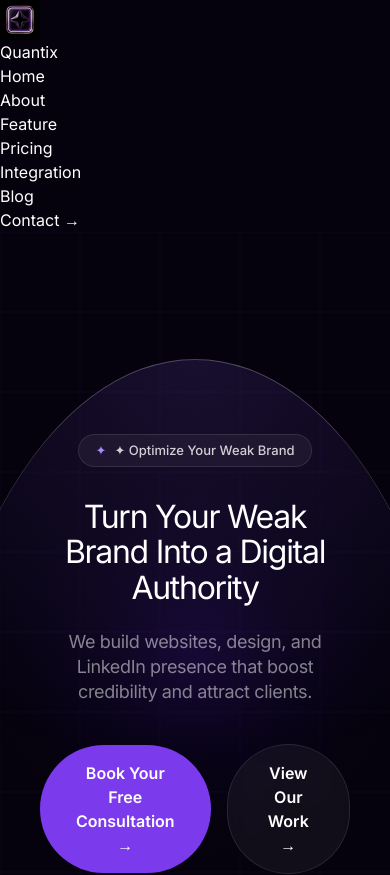
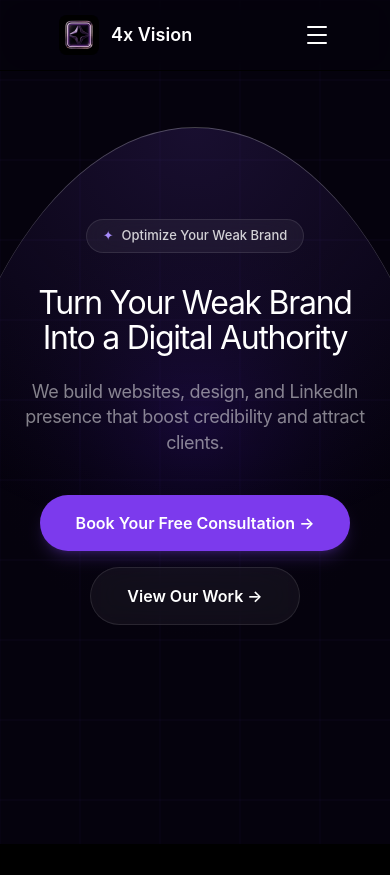
Before and after one commit to UMMEKASHAF12/4x-Vision-Website-, a React (Vite) app: page / in a window 390 px wide. Shown: the top 875 px of the page. Built offline with nearby package versions, Linux system fonts and the light colour scheme.

Commit message:
make navbar responsive

```diff
--- a/src/App.jsx
+++ b/src/App.jsx
@@ -1,5 +1,5 @@
 import { BrowserRouter as Router, Routes, Route } from "react-router-dom";
-import Home from "./Pages/Home"; // ya "./components/Home"
+import Home from "./Pages/Home";
 import './index.css'
 
 function App() {
--- a/src/components/Hero.jsx
+++ b/src/components/Hero.jsx
@@ -1,106 +1,4 @@
-import React, { useEffect, useRef, useContext } from "react";
-import { GlobalContext } from "../context/GlobalContext";
-
-const CSS = `
-@import url('https://fonts.googleapis.com/css2?family=Inter:wght@300;400;500;600;700;800;900&display=swap');
-
-*, *::before, *::after { margin:0; padding:0; box-sizing:border-box; }
-
-html, body {
-  width:100%; min-height:100%;
-  font-family: 'Inter', sans-serif;
-  background:#05020d;
-  color:#fff;
-  overflow-x:hidden;
-  cursor: none;
-}
-
-/* Custom Cursor */
-#ca { position:fixed; width:6px; height:6px; border-radius:50%; background:#fff; pointer-events:none; z-index:9999; transform:translate(-50%,-50%); transition: transform 0.1s ease; }
-#cb { position:fixed; width:34px; height:34px; border-radius:50%; border:1px solid rgba(167,139,250,0.5); pointer-events:none; z-index:9998; transform:translate(-50%,-50%); transition: width 0.3s, height 0.3s; }
-
-/* Hero Section */
-.hero {
-  position:relative; width:100vw; height:100vh;
-  display:flex; flex-direction:column; align-items:center; justify-content:center;
-  text-align:center; overflow:hidden;
-}
-
-/* Glass Arc */
-.glass-arc {
-  position: absolute;
-  top: 15%;
-  width: 140%;
-  height: 1000px;
-  border-radius: 100%;
-  border-top: 1px solid rgba(255,255,255,0.25);
-  background: radial-gradient(circle at center top, rgba(139,92,246,0.15) 0%, transparent 40%);
-  z-index: 2;
-  pointer-events: none;
-}
-
-#bg-canvas { position:absolute; inset:0; z-index:1; }
-
-/* Content */
-.h-inner {
-  position:relative;
-  z-index:10;
-  width: 100%;
-  max-width: 1200px;
-  padding: 0 40px;
-  display: flex;
-  flex-direction: column;
-  align-items: center;
-}
-
-.badge {
-  display:inline-flex; align-items:center; gap:8px;
-  padding:6px 16px; border-radius:999px;
-  background:rgba(255,255,255,0.05); border:1px solid rgba(255,255,255,0.1);
-  font-size:13px; font-weight:500; color:rgba(255,255,255,0.8);
-  margin-bottom:32px; backdrop-filter:blur(10px);
-}
-
-.h-title {
-  font-size: clamp(32px, 5.5vw, 82px);
-  font-weight: 400;
-  line-height: 1.1;
-  letter-spacing: -0.04em;
-  color: #fff;
-  margin-bottom: 24px;
-  text-align: center;
-  width: 100%;
-  max-width: 1000px;
-  display: inline-block;
-  word-break: keep-all;
-}
-
-.h-sub {
-  font-size: 18px;
-  font-weight: 400;
-  color: rgba(255, 255, 255, 0.5);
-  max-width: 500px;
-  margin: 0 auto 40px;
-  line-height: 1.4;
-  letter-spacing: -0.02em;
-  text-align: center;
-}
-
-.btns { display:flex; align-items:center; justify-content:center; gap:16px; }
-
-.btn-p {
-  background:#7c3aed; color:#fff; border:none; padding:16px 36px;
-  border-radius:999px; font-weight:600; font-size:16px; cursor:pointer;
-  display:flex; align-items:center; gap:10px; transition: 0.3s;
-}
-
-.btn-s {
-  background:rgba(255,255,255,0.05); color:#fff; border:1px solid rgba(255,255,255,0.1);
-  padding:16px 36px; border-radius:999px; font-weight:600; font-size:16px; cursor:pointer;
-  transition: 0.3s; backdrop-filter: blur(10px);
-}
-.btn-s:hover { background: rgba(255,255,255,0.1); }
-`;
+import React, { useEffect, useRef } from "react";
 
 function BgCanvas() {
   const cvs = useRef(null);
@@ -130,11 +28,11 @@ function BgCanvas() {
         ctx.beginPath(); ctx.moveTo(0, y); ctx.lineTo(w, y); ctx.stroke();
       }
 
-      const grad = ctx.createRadialGradient(w/2, h/2, 0, w/2, h/2, w*0.6);
+      const grad = ctx.createRadialGradient(w / 2, h / 2, 0, w / 2, h / 2, w * 0.6);
       grad.addColorStop(0, "rgba(88, 28, 235, 0.15)");
       grad.addColorStop(1, "transparent");
       ctx.fillStyle = grad;
-      ctx.fillRect(0,0,w,h);
+      ctx.fillRect(0, 0, w, h);
 
       raf.current = requestAnimationFrame(draw);
     };
@@ -142,18 +40,20 @@ function BgCanvas() {
     fit();
     window.addEventListener("resize", fit);
     raf.current = requestAnimationFrame(draw);
-    return () => { cancelAnimationFrame(raf.current); window.removeEventListener("resize", fit); };
+    return () => {
+      cancelAnimationFrame(raf.current);
+      window.removeEventListener("resize", fit);
+    };
   }, []);
 
-  return <canvas ref={cvs} id="bg-canvas" />;
+  return <canvas ref={cvs} className="absolute inset-0 z-[1]" />;
 }
 
 export default function Hero() {
-  const { heroData } = useContext(GlobalContext);
-
-  const dotRef = useRef(null), ringRef = useRef(null);
-  const mouse = useRef({ x:-100, y:-100 });
-  const ring = useRef({ x:-100, y:-100 });
+  const dotRef = useRef(null);
+  const ringRef = useRef(null);
+  const mouse = useRef({ x: -100, y: -100 });
+  const ring = useRef({ x: -100, y: -100 });
 
   useEffect(() => {
     const mv = e => { mouse.current.x = e.clientX; mouse.current.y = e.clientY; };
@@ -181,30 +81,52 @@ export default function Hero() {
   }, []);
 
   return (
-    <>
-      <style>{CSS}</style>
-      <div id="ca" ref={dotRef} />
-      <div id="cb" ref={ringRef} />
+    <div className="bg-[#05020d] min-h-screen font-['Inter',sans-serif] text-white overflow-hidden selection:bg-violet-500/30">
 
-      <section className="hero">
+      {/* Custom Cursor Components */}
+      <div
+        ref={dotRef}
+        className="fixed w-1.5 h-1.5 rounded-full bg-white pointer-events-none z-[9999] -translate-x-1/2 -translate-y-1/2 transition-transform duration-100 ease-out"
+      />
+      <div
+        ref={ringRef}
+        className="fixed w-[34px] h-[34px] rounded-full border border-violet-400/50 pointer-events-none z-[9998] -translate-x-1/2 -translate-y-1/2 transition-[width,height] duration-300"
+      />
+
+      <section className="relative w-screen h-screen flex flex-col items-center justify-center text-center overflow-hidden px-4">
         <BgCanvas />
-        <div className="glass-arc" />
 
-        <div className="h-inner">
-          <div className="badge">
-            <span style={{color: '#a78bfa'}}>✦</span> {heroData.badge}
+        {/* Glass Arc Effect */}
+        <div className="absolute top-[15%] w-[140%] h-[1000px] rounded-[100%] border-t border-white/25 bg-[radial-gradient(circle_at_center_top,_rgba(139,92,246,0.15)_0%,_transparent_40%)] z-[2] pointer-events-none" />
+
+        <div className="relative z-10 w-full max-w-[1200px] flex flex-col items-center">
+
+          {/* Badge Text */}
+          <div className="inline-flex items-center gap-2 px-4 py-1.5 rounded-full bg-white/5 border border-white/10 text-[13px] font-medium text-white/80 mb-8 backdrop-blur-lg">
+            <span className="text-[#a78bfa]">✦</span> Optimize Your Weak Brand
           </div>
 
-          <h1 className="h-title">{heroData.heading}</h1>
+          {/* Heading Text */}
+          <h1 className="text-[clamp(32px,5.5vw,82px)] font-normal leading-[1.1] tracking-[-0.04em] text-white mb-6 text-center w-full max-w-[1000px] inline-block break-keep">
+            Turn Your Weak Brand Into a Digital Authority
+          </h1>
 
-          <p className="h-sub">{heroData.subheading}</p>
+          {/* Subheading Text */}
+          <p className="text-lg font-normal text-white/50 max-w-[550px] mx-auto mb-10 leading-[1.4] tracking-[-0.02em]">
+            We build websites, design, and LinkedIn presence that boost credibility and attract clients.
+          </p>
 
-          <div className="btns">
-            <button className="btn-p">{heroData.primaryBtn}</button>
-            <button className="btn-s">{heroData.secondaryBtn}</button>
+          {/* Buttons Text */}
+          <div className="flex flex-col sm:flex-row items-center justify-center gap-4">
+            <button className="bg-[#7c3aed] hover:bg-[#6d28d9] text-white px-9 py-4 rounded-full font-semibold text-base flex items-center gap-2.5 transition-all duration-300 active:scale-95 shadow-lg shadow-violet-500/20">
+              Book Your Free Consultation →
+            </button>
+            <button className="bg-white/5 hover:bg-white/10 border border-white/10 text-white px-9 py-4 rounded-full font-semibold text-base transition-all duration-300 backdrop-blur-lg active:scale-95">
+              View Our Work →
+            </button>
           </div>
         </div>
       </section>
-    </>
+    </div>
   );
 }
--- a/src/components/Navbar.jsx
+++ b/src/components/Navbar.jsx
@@ -3,32 +3,110 @@ import Logo from "../assets/logo.jpeg";
 
 export default function Navbar() {
   const [active, setActive] = useState("Home");
+  const [open, setOpen] = useState(false);
+  const links = [
+    "Home",
+    "About",
+    "Services",
+    "Testimonials",
+    "FAQs",
+    "Contact",
+  ];
 
   return (
-    <nav className="nav">
-      <div className="logo">
-        <div className="logo-box">
-          {" "}
-          <img src={Logo} alt="Logo" width={40} />
+    <>
+      <nav className="z-50 flex items-center justify-between px-[59px] py-[15px] bg-[#05020d]/50 border-b backdrop-blur-lg fixed w-full">
+        {/* Logo */}
+        <div className="flex items-center text-white font-semibold text-lg gap-3">
+          <div className="w-10 h-10 rounded-lg overflow-hidden flex items-center justify-center">
+            <img src={Logo} alt="Logo" />
+          </div>
+          4x Vision
         </div>
-        Quantix
-      </div>
 
-      <div className="nav-pill">
-        {["Home", "About", "Feature", "Pricing", "Integration", "Blog"].map(
-          (l) => (
+        {/* Desktop pill */}
+        <div className="hidden md:flex items-center bg-white/5 border border-white/10 rounded-full px-[8px] py-[12px] gap-5">
+          {links.map((l) => (
             <div
               key={l}
-              className={`nl${active === l ? " on" : ""}`}
               onClick={() => setActive(l)}
+              className={`px-3.5 py-1.5 rounded-full text-sm cursor-pointer transition-all duration-200
+                ${
+                  active === l
+                    ? "bg-white/10 text-white"
+                    : "text-white/50 hover:text-white hover:bg-white/5"
+                }`}
             >
               {l}
             </div>
-          )
-        )}
+          ))}
+        </div>
+
+        {/* Desktop CTA  */}
+        <button className="hidden md:block bg-white text-[#05020d] font-semibold text-sm px-[15px] py-[10px] rounded-full">
+          Shedule 1:1 meeting
+        </button>
+
+        {/* Hamburger  */}
+        <button
+          onClick={() => setOpen(!open)}
+          className="md:hidden flex flex-col gap-1.5 z-[101] p-1"
+          aria-label="Toggle menu"
+        >
+          <span
+            className={`block w-5 h-0.5 bg-white rounded transition-transform duration-250
+            ${open ? "translate-y-2 rotate-45" : ""}`}
+          />
+          <span
+            className={`block w-5 h-0.5 bg-white rounded transition-opacity duration-200
+            ${open ? "opacity-0" : ""}`}
+          />
+          <span
+            className={`block w-5 h-0.5 bg-white rounded transition-transform duration-250
+            ${open ? "-translate-y-2 -rotate-45" : ""}`}
+          />
+        </button>
+      </nav>
+
+      {/* Overlay */}
+      <div
+        onClick={() => setOpen(false)}
+        className={`fixed inset-0 bg-black/50 z-[99] transition-opacity duration-250 md:hidden
+          ${
+            open
+              ? "opacity-100 pointer-events-auto"
+              : "opacity-0 pointer-events-none"
+          }`}
+      />
+
+      {/* Sidebar */}
+      <div
+        className={`fixed top-0 right-0 h-full w-64 bg-[#0f0f17] border-l border-white/10 z-[100]
+        flex flex-col pt-20 px-5 pb-8 gap-1.5 transition-transform duration-300 md:hidden
+        ${open ? "translate-x-0" : "translate-x-full"}`}
+      >
+        {links.map((l) => (
+          <div
+            key={l}
+            onClick={() => {
+              setActive(l);
+              setOpen(false);
+            }}
+            className={`px-4 py-2.5 rounded-xl text-[15px] cursor-pointer transition-all duration-200
+              ${
+                active === l
+                  ? "bg-white/10 text-white"
+                  : "text-white/50 hover:text-white hover:bg-white/5"
+              }`}
+          >
+            {l}
+          </div>
+        ))}
+
+        <button className="mt-4 bg-white text-[#05020d] font-semibold text-sm py-3 rounded-xl">
+          Contact →
+        </button>
       </div>
-
-      <button className="nav-btn">Contact →</button>
-    </nav>
+    </>
   );
 }
--- a/src/components/Stats.jsx
+++ b/src/components/Stats.jsx
@@ -46,7 +46,7 @@ const Stats = () => {
                 {item.num}
               </h2>
 
-              <p className="text-[16px] leading-snug max-w-[240px] text-purple-500">
+              <p className="text-[16px] leading-snug max-w-[240px] text-[#7c3aed]">
                 {item.text}
               </p>
 
--- a/src/context/GlobalContext.jsx
+++ /dev/null
@@ -1,23 +0,0 @@
-import { createContext } from "react";
-
-export const GlobalContext = createContext();
-
-export const GlobalProvider = ({ children }) => {
-  // Hero Section Data
-  const heroData = {
-    badge: "✦ Optimize Your Weak Brand",
-    heading: "Turn Your Weak Brand Into a Digital Authority",
-    subheading: "We build websites, design, and LinkedIn presence that boost credibility and attract clients.",
-    primaryBtn: "Book Your Free Consultation →",
-    secondaryBtn: "View Our Work →",
-  };
-
-
-
-
-  return (
-    <GlobalContext.Provider value={{ heroData }}>
-      {children}
-    </GlobalContext.Provider>
-  );
-};
--- a/src/main.jsx
+++ b/src/main.jsx
@@ -1,12 +1,9 @@
 import React from "react";
 import ReactDOM from "react-dom/client";
 import App from "./App";
-import { GlobalProvider } from "./context/GlobalContext";
 
 ReactDOM.createRoot(document.getElementById("root")).render(
   <React.StrictMode>
-    <GlobalProvider>
-      <App />
-    </GlobalProvider>
+    <App />
   </React.StrictMode>
 );
```
Also changed, not shown: src/Pages/Home.jsx (+2 -5 lines).
